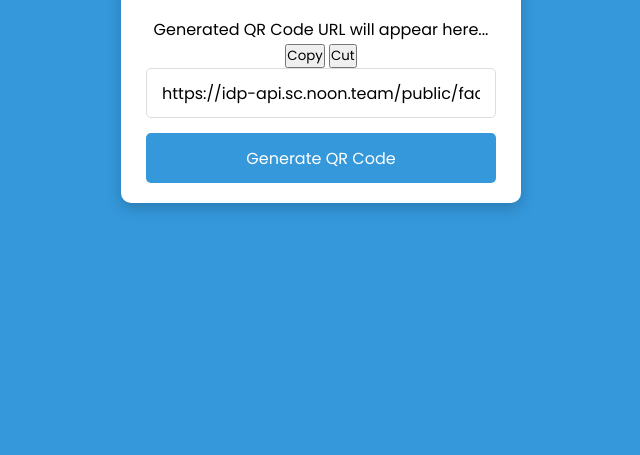
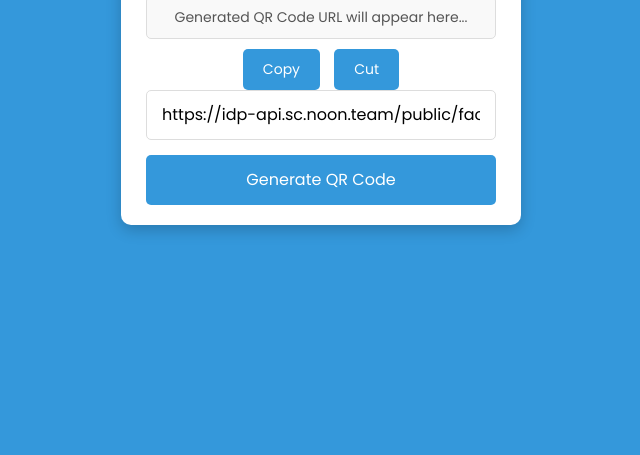
Before and after one commit to jamshedkhan319/qr, a plain HTML site: page index.html in a window 1280 px wide. Shown: the part 345-800 px from the top of the page, without its empty margins (319-959 px from the left). Drawn offline with Linux system fonts and the light colour scheme.

Commit message:
Update styles.css

```diff
--- a/styles.css
+++ b/styles.css
@@ -80,3 +80,37 @@ header p {
 .wrapper.active .qr-code {
     display: block;
 }
+
+
+
+.output-section {
+    margin-top: 20px;
+    text-align: center;
+}
+
+.output-section p {
+    background: #f9f9f9;
+    padding: 10px;
+    border: 1px solid #ddd;
+    border-radius: 5px;
+    color: #555;
+    font-size: 14px;
+    word-wrap: break-word;
+    margin-bottom: 10px;
+}
+
+.output-section .buttons button {
+    background: #3498db;
+    color: #fff;
+    font-size: 14px;
+    border: none;
+    border-radius: 5px;
+    padding: 10px 20px;
+    cursor: pointer;
+    margin: 0 5px;
+    transition: background 0.3s;
+}
+
+.output-section .buttons button:hover {
+    background: #2980b9;
+}
```
